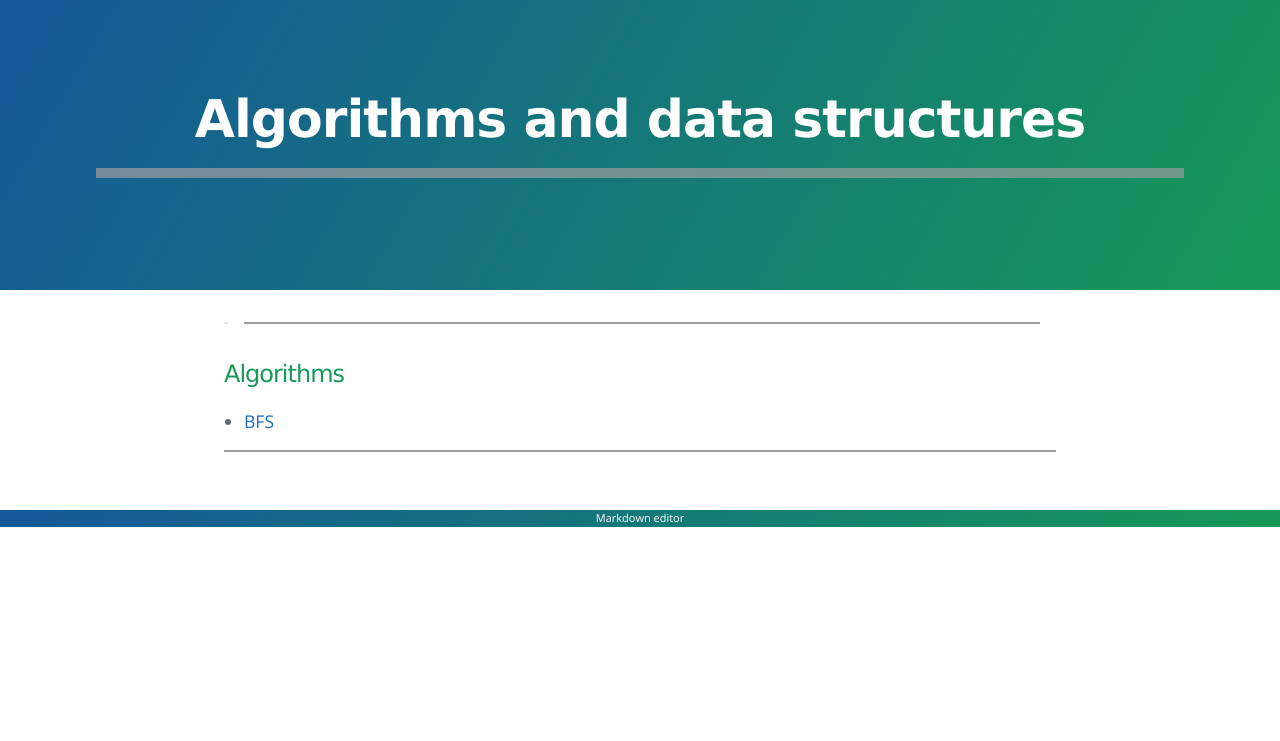
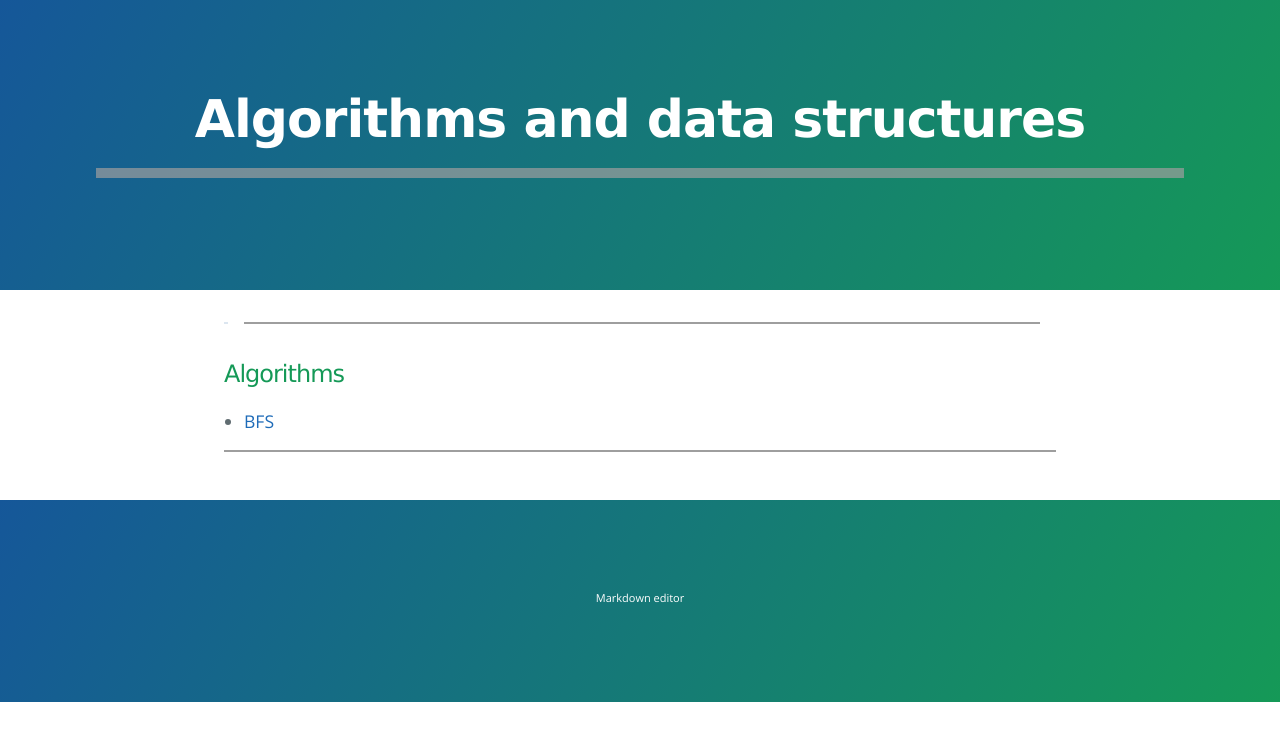
Before and after one commit to Nimitha-jagadeesha/Al-Ds, a Jekyll site: the page built from index.md, in a window 1280 px wide. Shown: the top 741 px of the page. Built offline with Jekyll 4.4.1, drawn with Linux system fonts in a browser that asks for light colours; the repository's description, which GitHub fills in, is left out; grey boxes are pictures that could not be loaded.

Commit message:
Update default.html

```diff
--- a/_layouts/default.html
+++ b/_layouts/default.html
@@ -30,7 +30,7 @@
       {{ content }}
 
     </main>
-    <footer id="footer-wrap" >
+    <footer class="page-header" >
       <p style="font-size: 11px;">
         <a style="text-decoration: none;color:white" href="{{ 'editor.html' | relative_url }}">Markdown editor</a>
     </p>
```
